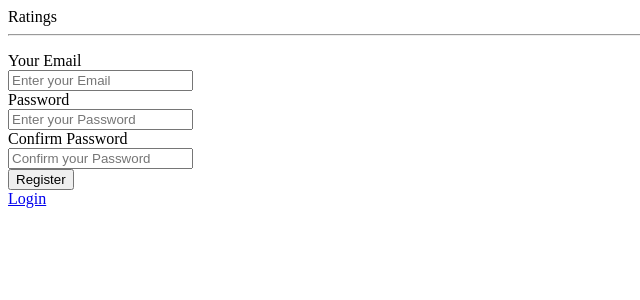
After one commit to lachilles/ratings, a Flask app: page /register in a window 1280 px wide. The commit adds this page. Shown: the top 300 px of the page, without its empty margins (0-640 px from the left). Run offline with Flask 2, Linux system fonts and the light colour scheme; some libraries are stand-ins or nearby versions.

```diff
--- a/server.py
+++ b/server.py
@@ -31,25 +31,50 @@ def user_list():
     users = User.query.all()
     return render_template("user_list.html", users=users)
 
-@app.route("/login", methods=["POST"])
+@app.route("/login-form", methods=["GET"])
 def login_form():
     """User login"""
+    return render_template("login.html")
 
-    error = None
+@app.route("/login", methods=["POST"])
+def login_process():
+    """Process login"""
 
-    # Returns a list of tuples of user's email and password.
-    users_emails_pws = db.session.query(User.email, User.password).all()
+    email = request.form.get("email")
+    pw = request.form.get("password")
+    # error = None
 
-    # Need to work on conditional statment to check if user email and pw match. If they match, then flash the Success message.
-    if request.form.get("inputEmail") in users_email:
+    # Returns a single User object querying by email.
+    user = db.session.query(User).filter(User.email==email).one()
 
+    # input_email_pw = (request.args.get("inputEmail"), request.args.get("inputPassword"))
 
-        flash("Successfully logged in!")
+    print "EMAIL", request.form.get("email")
+    print "*************", pw
 
+    # if user_email:
+    #     user_pw = db.session.query(User).filter(User.email==email, User.password==pw).one()
+    #     flash('You were successfully logged in')
+    #     return redirect("/")
+    # else:
+    #     error = 'Invalid credentials'
 
+    # return render_template('login.html', error=error)
 
+    if user:
+        if pw == user.password:
+            flash("Successfully logged in!")
+            return redirect("/")
 
-    return render_template("login.html")
+    flash("Invalid login/password.")
+    return  render_template('login.html')
+
+@app.route("/register", methods=["GET"])
+def registration_form():
+    """Register new user"""
+
+    return render_template("registration.html")
+
 
 
 
--- a/templates/base.html
+++ b/templates/base.html
@@ -7,8 +7,24 @@
 <body>
   Ratings
   <hr>
+    <ul>
+      {% for message in get_flashed_messages() %}
+        <li>{{ message }}</li>
+      {% endfor %}
+    </ul>
 
-  {% block content %} put your content here {% endblock %}
+{% block content %}
+    No one will see this
+{% endblock %}
 
 </body>
 </html>
+
+<!--     {% with messages = get_flashed_messages() %}
+        {% if messages %}
+            {% for message in messages %}
+            <li>{{ message }}</li>
+            {% endfor %}
+        </ul>
+        {% endif %}
+    {% endwith %} -->
--- a/templates/homepage.html
+++ b/templates/homepage.html
@@ -10,4 +10,7 @@
 
 <p><a href="/users">View all users</a></p>
 
+<h2>Login</h2>
+<p><a href="/login-form">Login</a></p>
+
 {% endblock %}
--- /dev/null
+++ b/templates/registration.html
@@ -0,0 +1,57 @@
+{% extends 'base.html' %}
+{% block content %}
+<body>
+    <div class="main-login main-center">
+        <form class="form-horizontal" method="post" action="#">
+
+
+            <div class="form-group">
+                <label for="email" class="cols-sm-2 control-label">Your Email</label>
+                <div class="cols-sm-10">
+                    <div class="input-group">
+                        <span class="input-group-addon"><i class="fa fa-envelope fa" aria-hidden="true"></i></span>
+                        <input type="text" class="form-control" name="email" id="email"  placeholder="Enter your Email"/>
+                    </div>
+                </div>
+            </div>
+
+
+            <div class="form-group">
+                <label for="password" class="cols-sm-2 control-label">Password</label>
+                <div class="cols-sm-10">
+                    <div class="input-group">
+                        <span class="input-group-addon"><i class="fa fa-lock fa-lg" aria-hidden="true"></i></span>
+                        <input type="password" class="form-control" name="password" id="password"  placeholder="Enter your Password"/>
+                    </div>
+                </div>
+            </div>
+
+            <div class="form-group">
+                <label for="confirm" class="cols-sm-2 control-label">Confirm Password</label>
+                <div class="cols-sm-10">
+                    <div class="input-group">
+                        <span class="input-group-addon"><i class="fa fa-lock fa-lg" aria-hidden="true"></i></span>
+                        <input type="password" class="form-control" name="confirm" id="confirm"  placeholder="Confirm your Password"/>
+                    </div>
+                </div>
+            </div>
+
+            <div class="form-group ">
+                <button type="button" class="btn btn-primary btn-lg btn-block login-button">Register</button>
+            </div>
+            <div class="login-register">
+                <a href="login.html">Login</a>
+             </div>
+        </form>
+    </div>
+
+    <script type="text/javascript" src="assets/js/bootstrap.js"></script>
+</body>
+
+
+
+
+
+
+
+{% endblock %}
```
Also changed, not shown: templates/login.html (+8 -28 lines).
